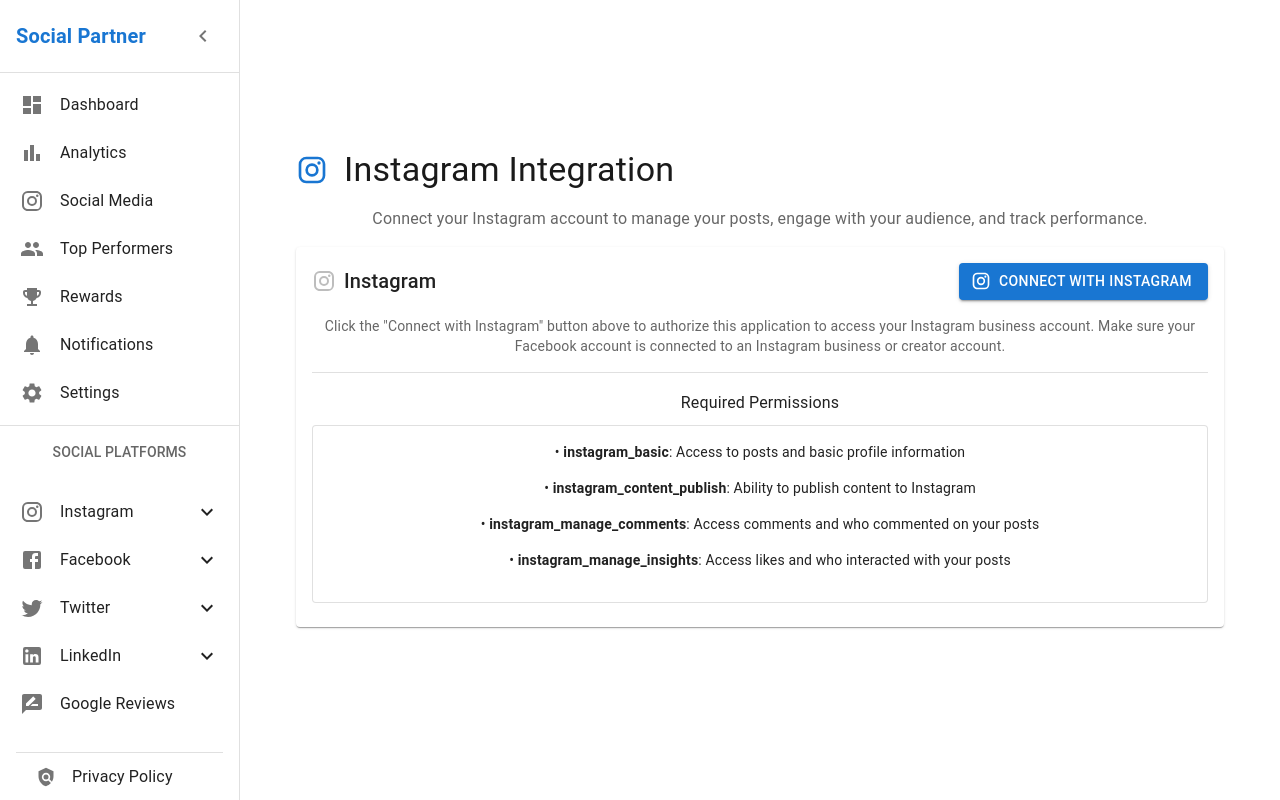
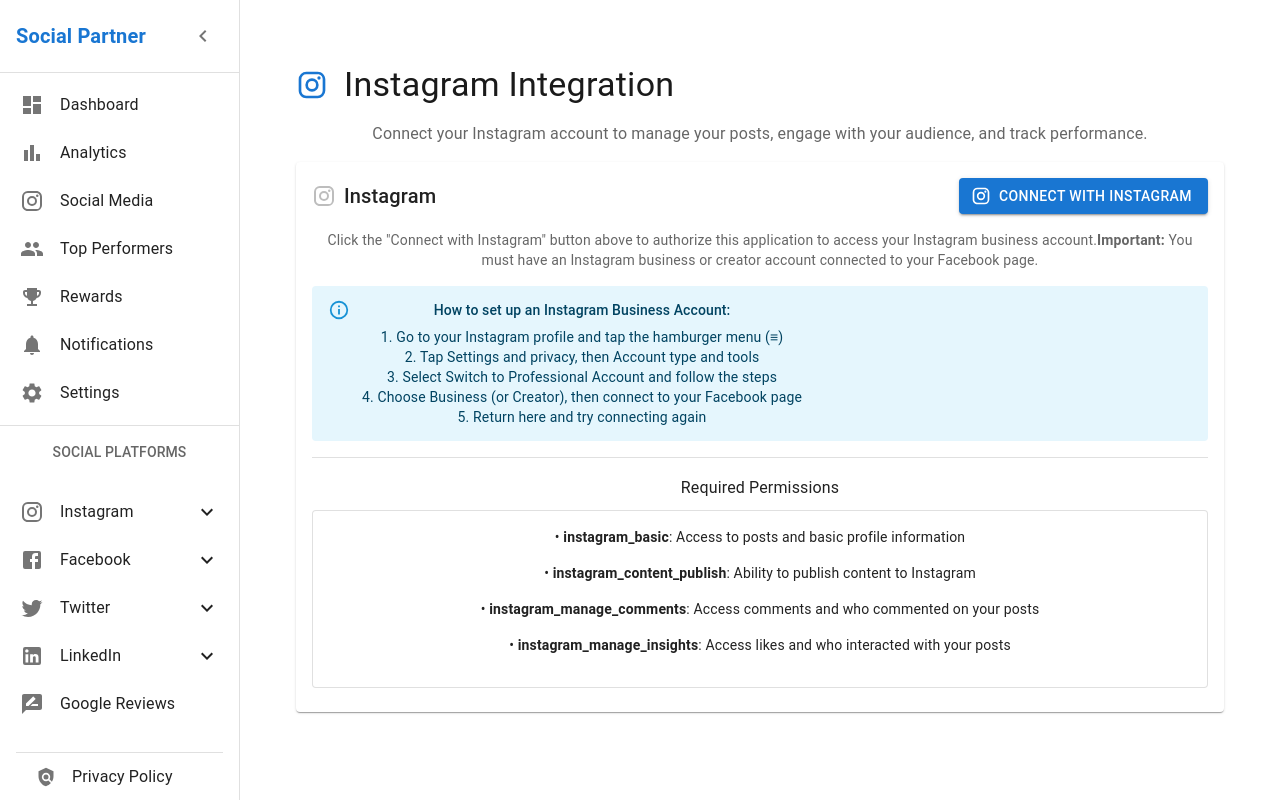
Before and after one commit to ComercialTurbinado/socialpartner, a React (Vite) app: page /instagram in a window 1280 px wide. Built offline with nearby package versions, Linux system fonts and the light colour scheme.

Commit message:
atualiza instaConn auth

```diff
--- a/src/components/InstagramConnect.tsx
+++ b/src/components/InstagramConnect.tsx
@@ -106,7 +106,13 @@
       sessionStorage.removeItem('instagram_oauth_state');
     } catch (err: any) {
       console.error('Instagram OAuth callback error:', err);
-      setError(err.message || 'Failed to complete Instagram authentication. Please try again.');
+
+      // Check if this is the specific business account error
+      if (err.message && err.message.includes('No Instagram business account found')) {
+        setError('No Instagram business account found. You must have an Instagram business or creator account connected to a Facebook page.');
+      } else {
+        setError(err.message || 'Failed to complete Instagram authentication. Please try again.');
+      }
     } finally {
       setLoading(false);
     }
@@ -169,9 +175,45 @@
       </Typography>
 
       {error && (
-        <Alert severity="error" sx={{ mb: 2 }}>
-          {error}
-        </Alert>
+        <Box>
+          <Alert severity="error" sx={{ mb: 2 }}>
+            {error}
+          </Alert>
+
+          {error.includes('No Instagram business account found') && (
+            <Paper elevation={2} sx={{ p: 2, mb: 2, bgcolor: '#f5f5f5' }}>
+              <Typography variant="h6" gutterBottom>
+                How to Fix This Issue:
+              </Typography>
+              <Typography variant="body2" paragraph>
+                This error occurs because Instagram's API requires a business or creator account that is linked to a Facebook page.
+              </Typography>
+              <Typography variant="subtitle2" gutterBottom>
+                Follow these steps to convert your Instagram account:
+              </Typography>
+              <ol>
+                <li>
+                  <Typography variant="body2">Open the Instagram app on your mobile device</Typography>
+                </li>
+                <li>
+                  <Typography variant="body2">Go to your profile and tap the hamburger menu (≡) in the top right</Typography>
+                </li>
+                <li>
+                  <Typography variant="body2">Tap Settings and privacy, then Account type and tools</Typography>
+                </li>
+                <li>
+                  <Typography variant="body2">Select Switch to Professional Account and choose Business or Creator</Typography>
+                </li>
+                <li>
+                  <Typography variant="body2">Follow the prompts to connect to your Facebook page</Typography>
+                </li>
+                <li>
+                  <Typography variant="body2">If you don't have a Facebook page, you'll need to create one first</Typography>
+                </li>
+              </ol>
+            </Paper>
+          )}
+        </Box>
       )}
 
       <Card sx={{ mb: 3 }}>
@@ -222,8 +264,29 @@
             <Box sx={{ mt: 2 }}>
               <Typography variant="body2" color="text.secondary" sx={{ mb: 2 }}>
                 Click the "Connect with Instagram" button above to authorize this application to access your Instagram business account.
-                Make sure your Facebook account is connected to an Instagram business or creator account.
+                <strong>Important:</strong> You must have an Instagram business or creator account connected to your Facebook page.
               </Typography>
+
+              <Alert severity="info" sx={{ mb: 2 }}>
+                <Typography variant="subtitle2" gutterBottom>
+                  How to set up an Instagram Business Account:
+                </Typography>
+                <Typography variant="body2">
+                  1. Go to your Instagram profile and tap the hamburger menu (≡)
+                </Typography>
+                <Typography variant="body2">
+                  2. Tap Settings and privacy, then Account type and tools
+                </Typography>
+                <Typography variant="body2">
+                  3. Select Switch to Professional Account and follow the steps
+                </Typography>
+                <Typography variant="body2">
+                  4. Choose Business (or Creator), then connect to your Facebook page
+                </Typography>
+                <Typography variant="body2">
+                  5. Return here and try connecting again
+                </Typography>
+              </Alert>
 
               <Divider sx={{ my: 2 }} />
 
--- a/src/utils/OAuthService.ts
+++ b/src/utils/OAuthService.ts
@@ -125,7 +125,7 @@
     }
 
     if (!instagramBusinessAccountId) {
-      throw new Error('No Instagram business account found. Please make sure your Facebook account is connected to an Instagram business or creator account.');
+      throw new Error('No Instagram business account found. Please make sure your Facebook account is connected to an Instagram business or creator account. You need to convert your Instagram account to a Business or Creator account and link it to your Facebook page.');
     }
 
     return {
```
